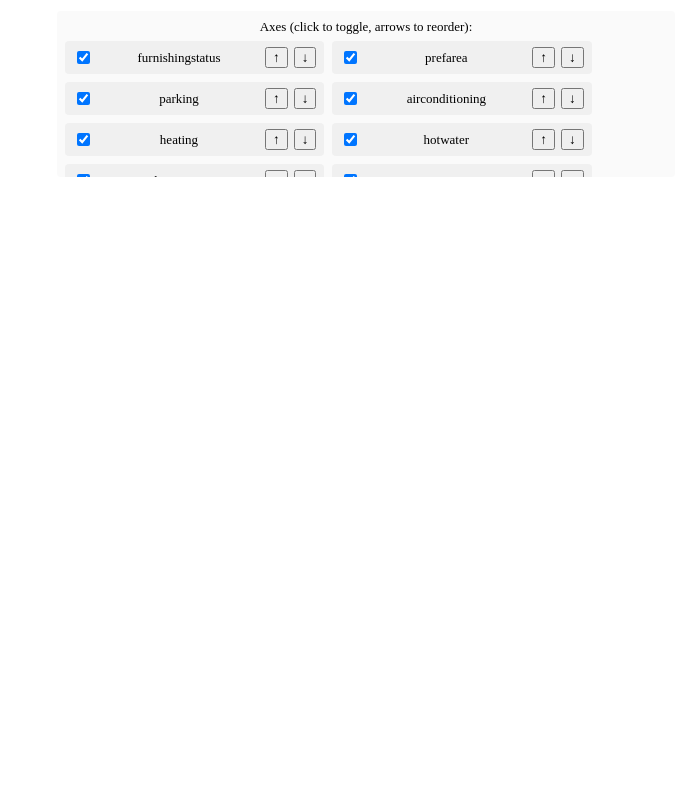
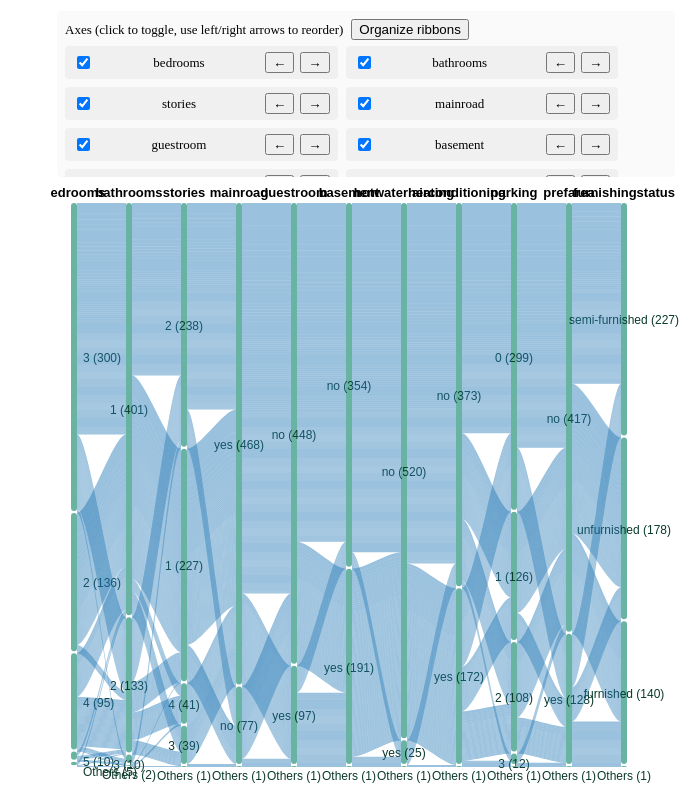
Before and after one commit to tomytomio/HPDAV-IndividualAssignment, a React (Create React App) app: page / in a window 1280 px wide. Shown: the whole page, without its empty margins (589-1280 px from the left). Built offline with nearby package versions, Linux system fonts and the light colour scheme.

Commit message:
improvement

```diff
--- a/src/App.js
+++ b/src/App.js
@@ -4,13 +4,10 @@ import {fetchCSV} from "./utils/helper";
 import ScatterplotContainer from "./components/scatterplot/ScatterplotContainer";
 import ParsetContainer from "./components/parset/ParsetContainer";
 
-const DEFAULT_AXES = [
-    'furnishingstatus', 'prefarea', 'parking', 'airconditioning', 'heating', 'hotwater', 'basement', 'guestroom', 'mainroad', 'stories', 'bathrooms', 'bedrooms'
-];
-
 function App() {
     console.log("App component function call...")
     const [data,setData] = useState([])
+    const [parsetAttrs, setParsetAttrs] = useState([]); // attributes for parset loaded dynamically from CSV
     // every time the component re-render
     useEffect(()=>{
         console.log("App useEffect (called each time App re-renders)");
@@ -20,7 +17,14 @@ function App() {
         console.log("App did mount");
         fetchCSV("data/Housing.csv",(response)=>{
             console.log("initial setData() ...")
-            setData(response.data);
+            const rows = response.data || [];
+            setData(rows);
+            if (rows.length > 0) {
+                const keys = Object.keys(rows[0] || {});
+                // Exclude continuous variables and synthetic index
+                const attrs = keys.filter(k => k !== 'price' && k !== 'area' && k !== 'index');
+                setParsetAttrs(attrs);
+            }
         })
         return ()=>{
             console.log("App did unmount");
@@ -45,7 +49,10 @@ function App() {
 
             // Build parset selection from this single item
             const newSelection = {};
-            DEFAULT_AXES.forEach(attr => {
+            const attrs = (parsetAttrs && parsetAttrs.length>0)
+                ? parsetAttrs
+                : Object.keys(item).filter(k => k !== 'price' && k !== 'area' && k !== 'index');
+            attrs.forEach(attr => {
                 let v = item[attr];
                 if (v === true || v === false) v = String(v);
                 else if (v === null || v === undefined || v === '') v = 'NA';
--- a/src/components/parset/Parset-d3.js
+++ b/src/components/parset/Parset-d3.js
@@ -26,9 +26,13 @@ class ParsetD3 {
     }
 
     create(config){
-        this.size = {width: config.size.width || this.width, height: config.size.height || this.height};
-        this.width = this.size.width - this.margin.left - this.margin.right;
-        this.height = this.size.height - this.margin.top - this.margin.bottom;
+        const w = config?.size?.width;
+        const h = config?.size?.height;
+        const safeW = Number.isFinite(w) ? w : this.width;
+        const safeH = Number.isFinite(h) ? h : this.height;
+        this.size = {width: safeW, height: safeH};
+        this.width = Math.max(0, (this.size.width || 0) - this.margin.left - this.margin.right);
+        this.height = Math.max(0, (this.size.height || 0) - this.margin.top - this.margin.bottom);
 
         this.svg = d3.select(this.el).append('svg')
             .attr('width', this.width + this.margin.left + this.margin.right)
@@ -39,6 +43,10 @@ class ParsetD3 {
     }
 
     computeLayout(data, axes){
+        // Guard: if no axes selected yet, return empty layout
+        if (!axes || axes.length === 0) {
+            return {nodes: {}, paths: [], total: data ? data.length : 0};
+        }
         const nodes = {};
         const total = data.length;
 
@@ -80,7 +88,7 @@ class ParsetD3 {
             catMapping[attr] = mapping;
         });
 
-        // Build nodes (categories after mapping)
+    // Build nodes (categories after mapping)
         axes.forEach((attr) => {
             const map = categoryMaps[attr];
             const mapping = catMapping[attr];
@@ -125,6 +133,14 @@ class ParsetD3 {
             nodes[attr] = {attr, cats};
         });
 
+        // Quick index lookup for category order per axis
+        const indexOrder = {};
+        axes.forEach(attr => {
+            const m = new Map();
+            nodes[attr].cats.forEach((c, j)=> m.set(c.key, j));
+            indexOrder[attr] = m;
+        });
+
         // 2) Compute full-path tuples across all axes (apply category aggregation mapping)
         const pathMap = new Map();
         data.forEach(d => {
@@ -154,8 +170,9 @@ class ParsetD3 {
         });
 
         // 3) Assign per-pair segment positions so ribbons are grouped on both sides
-        const heightFactor = this.height / total;
-        paths.forEach(p => { p.h = p.count * heightFactor; p.seg = new Array(axes.length-1).fill(null); });
+    const heightFactor = this.height / (total || 1);
+    const segLen = Math.max(0, axes.length - 1);
+    paths.forEach(p => { p.h = p.count * heightFactor; p.seg = new Array(segLen).fill(null); });
 
         // maps for quick category base y lookup
         const baseY = {};
@@ -179,11 +196,14 @@ class ParsetD3 {
             const srcOffsets = new Map();
             nodes[aSrc].cats.forEach(c => srcOffsets.set(c.key, baseY[aSrc].get(c.key)));
             bySource.forEach((plist, sKey) => {
+                // Sort by target category visual order to align stacks towards next axis
                 plist.sort((a,b)=>{
                     const at = a.values[i+1];
                     const bt = b.values[i+1];
-                    if (at !== bt) return at.localeCompare(bt);
-                    return b.count - a.count; // bigger first
+                    const ia = indexOrder[aTgt].get(at) ?? 0;
+                    const ib = indexOrder[aTgt].get(bt) ?? 0;
+                    if (ia !== ib) return ia - ib;
+                    return b.count - a.count; // tie-breaker: bigger first
                 });
                 let cur = srcOffsets.get(sKey) ?? baseY[aSrc].get(sKey) ?? 0;
                 plist.forEach(p => {
@@ -204,10 +224,13 @@ class ParsetD3 {
             const tgtOffsets = new Map();
             nodes[aTgt].cats.forEach(c => tgtOffsets.set(c.key, baseY[aTgt].get(c.key)));
             byTarget.forEach((plist, tKey) => {
+                // Sort by source category visual order to align stacks from previous axis
                 plist.sort((a,b)=>{
                     const as = a.values[i];
                     const bs = b.values[i];
-                    if (as !== bs) return as.localeCompare(bs);
+                    const ia = indexOrder[aSrc].get(as) ?? 0;
+                    const ib = indexOrder[aSrc].get(bs) ?? 0;
+                    if (ia !== ib) return ia - ib;
                     return b.count - a.count;
                 });
                 let cur = tgtOffsets.get(tKey) ?? baseY[aTgt].get(tKey) ?? 0;
@@ -220,19 +243,29 @@ class ParsetD3 {
             });
         }
 
-        return {nodes, paths, total};
+        return {nodes, paths, total, indexOrder};
     }
 
     render(data, axes, state){
+        // Guard on input readiness
+        if (!data || data.length === 0 || !axes || axes.length === 0 || !this.svg) return;
         // persist inputs for re-render after drag reorder
         this._data = data; this._axes = axes; this._state = state;
-    const layout = this.computeLayout(data, axes);
+        // If a React-managed order is provided, prefer it to keep deterministic across external updates
+        if (state && state.order && Object.keys(state.order).length > 0) {
+            this.order = {...this.order, ...state.order};
+        }
+        const layout = this.computeLayout(data, axes);
 
         // Horizontal positions of axes
         const axisCount = axes.length;
-    const gap = (axisCount>1) ? ((this.width - 40)/(axisCount-1)) : this.width/2;
-    const xPositions = Array.from({length: axisCount}, (_, i)=> i*gap);
-    const x = (i) => xPositions[i];
+        const width = Number.isFinite(this.width) ? this.width : 0;
+        const gap = (axisCount>1) ? ((width - 40)/(axisCount-1)) : width/2;
+        const xPositions = Array.from({length: axisCount}, (_, i)=> i*gap);
+        const x = (i) => {
+            const v = xPositions[i];
+            return Number.isFinite(v) ? v : 0;
+        };
 
         // Draw axes
         const axisG = this.svg.selectAll('.axisG')
@@ -265,7 +298,7 @@ class ParsetD3 {
                     return eg;
                 });
 
-            cats.attr('transform', d=>`translate(0,${d.y})`)
+            cats.attr('transform', d=>`translate(0,${Number.isFinite(d.y) ? d.y : 0})`)
                 .select('rect.catRect')
                 .attr('width', this.rectW)
                 .attr('height', d=>Math.max(1, d.h - this.categoryGap))
@@ -284,10 +317,10 @@ class ParsetD3 {
                 .style('pointer-events', 'none');
 
             // Enable drag to reorder categories within this axis
-            const that = this;
             let dragStartY = 0;
             let hasMoved = false;
 
+            const that = this;
             cats.call(
                 d3.drag()
                 .on('start', function(event, d){
@@ -324,6 +357,10 @@ class ParsetD3 {
                         // Save the new order
                         that.order = that.order || {};
                         that.order[attr] = temp.map(c => c.key);
+                        // notify host
+                        if (that._state && typeof that._state.onOrderChanged === 'function') {
+                            that._state.onOrderChanged({[attr]: that.order[attr]});
+                        }
                         // Re-render with joins only (avoid clearing/recreating svg)
                         that.render(that._data, that._axes, that._state);
                     } else {
@@ -369,24 +406,49 @@ class ParsetD3 {
             return true;
         };
 
-        for (let i=0; i<axes.length-1; i++){
-            const group = linksLayer.selectAll(`.linkG-${i}`)
-                .data([null])
-                .join('g')
-                .attr('class', `linkG linkG-${i}`);
+        // Build link groups using data join keyed by segment index, so extra groups are removed when axes change
+        const indices = Array.from({length: Math.max(0, axes.length-1)}, (_,i)=>i);
+        const groups = linksLayer.selectAll('g.linkG')
+            .data(indices, d=>d)
+            .join(
+                enter => enter.append('g').attr('class','linkG'),
+                update => update,
+                exit => exit.remove()
+            )
+            .attr('class', d => `linkG linkG-${d}`);
 
-            const segs = group.selectAll('path.link')
+        groups.each((segIndex, i, nodesSel) => {
+            const g = d3.select(nodesSel[i]);
+            const segs = g.selectAll('path.link')
                 .data(layout.paths, d => d.key)
-                .join(enter => enter.append('path').attr('class', 'link'));
+                .join(
+                    enter => enter.append('path').attr('class','link'),
+                    update => update,
+                    exit => exit.remove()
+                );
+
+            // Reorder DOM so near-straight flows (source index close to target index) are drawn last (on top)
+            const idxSrc = layout.indexOrder[axes[segIndex]];
+            const idxTgt = layout.indexOrder[axes[segIndex+1]];
+            segs.sort((a,b)=>{
+                const as = idxSrc.get(a.values[segIndex]) ?? 0;
+                const at = idxTgt.get(a.values[segIndex+1]) ?? 0;
+                const bs = idxSrc.get(b.values[segIndex]) ?? 0;
+                const bt = idxTgt.get(b.values[segIndex+1]) ?? 0;
+                const da = Math.abs(as - at);
+                const db = Math.abs(bs - bt);
+                // larger misalignment first, smaller last (on top)
+                return db - da;
+            });
 
             segs
                 .attr('d', d => {
-                    const seg = d.seg[i] || {};
+                    const seg = d.seg[segIndex] || {};
                     const y1 = seg.ySource ?? 0;
                     const y2 = seg.yTarget ?? 0;
                     const h = d.h;
-                    const x1 = x(i) + this.rectW;
-                    const x2 = x(i+1);
+                    const x1 = x(segIndex) + this.rectW;
+                    const x2 = x(segIndex+1);
 
                     const cp1x = x1 + (x2 - x1) * 0.25;
                     const cp2x = x1 + (x2 - x1) * 0.75;
@@ -399,7 +461,94 @@ class ParsetD3 {
                 })
                 .attr('fill', d => (hasActiveSelection && matchesSelection(d)) ? '#ff7f0e' : '#1f77b4')
                 .attr('opacity', d => (hasActiveSelection && matchesSelection(d)) ? 0.7 : (hasActiveSelection ? 0.15 : 0.45));
+        });
+    }
+
+    // Compute an automatic ordering of categories per axis using multi-pass barycentric sweeps
+    // Takes current axis order and category orders into account, and the current axes (layers) positions.
+    autoArrange(options={}){
+        if (!this._data || !this._axes || this._axes.length < 2) return;
+        const axes = this._axes.slice();
+        const layout = this.computeLayout(this._data, axes);
+        if (!layout) return;
+
+        // Start from current orders (including any manual drags) as tie-breakers
+        const orderMap = {...(this.order || {})};
+
+        // Helper to build index maps for quick lookups
+        const buildIdxMap = (ordMap) => {
+            const idx = {};
+            axes.forEach(a => {
+                const baseOrder = (ordMap[a] && ordMap[a].length)
+                    ? ordMap[a]
+                    : layout.nodes[a].cats.map(c => c.key);
+                idx[a] = new Map(baseOrder.map((k, j)=>[k, j]));
+            });
+            return idx;
+        };
+
+        // Barycenter ordering towards neighbor axis
+        const reorderToward = (axisIndex, towardRight, idxMap) => {
+            const a = axes[axisIndex];
+            const neighborIndex = towardRight ? axisIndex+1 : axisIndex-1;
+            if (neighborIndex < 0 || neighborIndex >= axes.length) return;
+            const b = axes[neighborIndex];
+            const idxB = idxMap[b];
+
+            // Current order of categories on axis a to use as tie-breaker
+            const currentOrderA = (orderMap[a] && orderMap[a].length)
+                ? orderMap[a]
+                : layout.nodes[a].cats.map(c => c.key);
+            const curIdxA = new Map(currentOrderA.map((k,j)=>[k,j]));
+
+            const avgIndex = new Map();
+            const weightSum = new Map();
+
+            // Use existing paths; weights are counts
+            layout.paths.forEach(p => {
+                const src = p.values[axisIndex];
+                const tgt = p.values[neighborIndex];
+                const w = p.count || 0;
+                const tIdx = idxB.get(tgt);
+                const neighborPos = (tIdx !== undefined) ? tIdx : Number.MAX_SAFE_INTEGER;
+                avgIndex.set(src, (avgIndex.get(src) || 0) + w * neighborPos);
+                weightSum.set(src, (weightSum.get(src) || 0) + w);
+            });
+
+            const catsA = Array.from(new Set(currentOrderA.concat(layout.nodes[a].cats.map(c=>c.key))));
+            const scored = catsA.map(k => {
+                const w = weightSum.get(k) || 0;
+                const s = avgIndex.get(k) || 0;
+                const avg = w > 0 ? (s / w) : Number.MAX_SAFE_INTEGER;
+                return {key:k, avg, tie: curIdxA.get(k) ?? Number.MAX_SAFE_INTEGER};
+            });
+
+            scored.sort((x,y)=> (x.avg - y.avg) || (x.tie - y.tie));
+            orderMap[a] = scored.map(d => d.key);
+        };
+
+        // Perform alternating sweeps to consider both left and right neighbors
+        const iters = Math.max(1, Math.min(6, options.iterations || 3));
+        for (let iter=0; iter<iters; iter++){
+            let idxMap = buildIdxMap(orderMap);
+            // Left-to-right pass: align each axis to its left neighbor
+            for (let i=1; i<axes.length; i++){
+                reorderToward(i, /*towardRight=*/false, idxMap);
+                idxMap = buildIdxMap(orderMap);
+            }
+            // Right-to-left pass: align each axis to its right neighbor
+            for (let i=axes.length-2; i>=0; i--){
+                reorderToward(i, /*towardRight=*/true, idxMap);
+                idxMap = buildIdxMap(orderMap);
+            }
         }
+
+        this.order = orderMap;
+        // notify host to persist order
+        if (this._state && typeof this._state.onOrderChanged === 'function') {
+            this._state.onOrderChanged(orderMap);
+        }
+        this.render(this._data, this._axes, this._state);
     }
 }
 
--- a/src/components/parset/ParsetContainer.js
+++ b/src/components/parset/ParsetContainer.js
@@ -3,16 +3,24 @@ import ParsetD3 from './Parset-d3';
 import './Parset.css';
 import {fetchCSV} from '../../utils/helper';
 
-const DEFAULT_AXES = [
-    'furnishingstatus', 'prefarea', 'parking', 'airconditioning', 'heating', 'hotwater', 'basement', 'guestroom', 'mainroad', 'stories', 'bathrooms', 'bedrooms'
-];
+// Build attribute candidates from CSV dynamically (exclude continuous scatterplot vars and synthetic fields)
+const deriveAllAttributes = (rows) => {
+    if (!rows || rows.length === 0) return [];
+    // Collect keys from the first non-empty row
+    const first = rows.find(r => r && Object.keys(r).length > 0) || rows[0];
+    const keys = Object.keys(first);
+    // Exclude known continuous variables used by scatterplot and the synthetic 'index'
+    const exclude = new Set(['price','area','index']);
+    return keys.filter(k => !exclude.has(k));
+}
 
 function ParsetContainer(props){
     const elRef = useRef();
     const visRef = useRef();
     const containerRef = useRef();
     const [data, setData] = useState([]);
-    const [axes, setAxes] = useState(DEFAULT_AXES);
+    const [allAttrs, setAllAttrs] = useState([]);
+    const [axes, setAxes] = useState([]);
     const [order, setOrder] = useState({});
     const [size, setSize] = useState({width: 800, height: 600});
 
@@ -51,17 +59,24 @@ function ParsetContainer(props){
         fetchCSV('data/Housing.csv',(res)=>{ setData(res.data); });
     },[props.data]);
 
-    // create vis
+    // derive available attributes and initialize axes from data
     useEffect(()=>{
-        if (!elRef.current) return;
-        visRef.current = new ParsetD3(elRef.current);
-        visRef.current.create({size});
-        return ()=>{ visRef.current && visRef.current.clear(); }
-    },[elRef, size]);
+        if (!data || data.length === 0) return;
+        const attrs = deriveAllAttributes(data);
+        setAllAttrs(attrs);
+        // Initialize axes only if not set yet
+        setAxes(prev => (prev && prev.length>0) ? prev : attrs);
+    },[data]);
+
+
 
     // render/update
     const renderVis = useCallback(()=>{
         if (!visRef.current) return;
+        if (!axes || axes.length === 0 || !data || data.length === 0) {
+            // nothing to render yet
+            return;
+        }
         const state = {
             selected,
             order,
@@ -90,10 +105,26 @@ function ParsetContainer(props){
                     }
                     return copy;
                 });
+            },
+            onOrderChanged: (newOrder)=>{
+                // sync order from D3 (autoArrange or other internal changes)
+                setOrder(prev => ({...prev, ...newOrder}));
             }
         };
         visRef.current.render(data, axes, state);
     },[data,axes,selected,order,setSelected]);
+
+    // create vis and re-render when size changes (placed after renderVis to avoid TDZ)
+    useEffect(()=>{
+        if (!elRef.current) return;
+        // clear any previous svg
+        if (visRef.current) { visRef.current.clear(); }
+        visRef.current = new ParsetD3(elRef.current);
+        visRef.current.create({size});
+        // attempt immediate render if data/axes are ready
+        renderVis();
+        return ()=>{ visRef.current && visRef.current.clear(); }
+    },[elRef, size, renderVis]);
 
     // re-render when data/axes/selection change
     useEffect(()=>{ renderVis(); },[data,axes,selected,order,renderVis]);
@@ -117,15 +148,18 @@ function ParsetContainer(props){
     return (
         <div ref={containerRef} className="parset-root" style={{width: '100%', height: '100%', display: 'flex', flexDirection: 'column'}}>
             <div className="controlPanel">
-                <div style={{marginBottom:6}}>Axes (click to toggle, arrows to reorder):</div>
+                <div style={{marginBottom:6, display:'flex', alignItems:'center', gap:8}}>
+                    <span>Axes (click to toggle, use left/right arrows to reorder)</span>
+                    <button type="button" title="Organize ribbons to reduce overlap" onClick={()=>{ visRef.current && visRef.current.autoArrange && visRef.current.autoArrange(); }}>Organize ribbons</button>
+                </div>
                 <div className="attrList">
-                    {DEFAULT_AXES.map(a=> (
+                    {allAttrs.map(a=> (
                         <div key={a} className="attrItem">
                             <label style={{display:'flex',alignItems:'center',gap:6}}>
                                 <input type="checkbox" checked={axes.includes(a)} onChange={()=>toggleAxis(a)}/>
                                 <span style={{minWidth:160}}>{a}</span>
-                                <button onClick={()=>moveAxis(a,-1)}>&uarr;</button>
-                                <button onClick={()=>moveAxis(a,1)}>&darr;</button>
+                                <button aria-label="Move left" title="Move left" onClick={()=>moveAxis(a,-1)}>&larr;</button>
+                                <button aria-label="Move right" title="Move right" onClick={()=>moveAxis(a,1)}>&rarr;</button>
                             </label>
                         </div>
                     ))}
```
Also changed, not shown: 1 other file (tests, documents, lock files or other folders).
